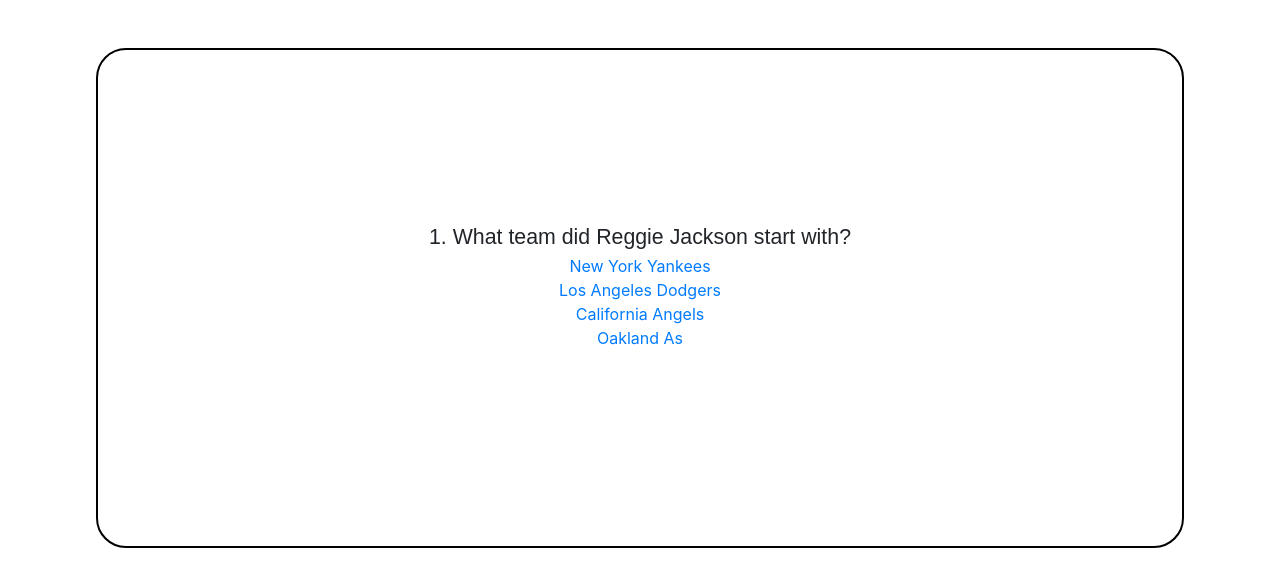
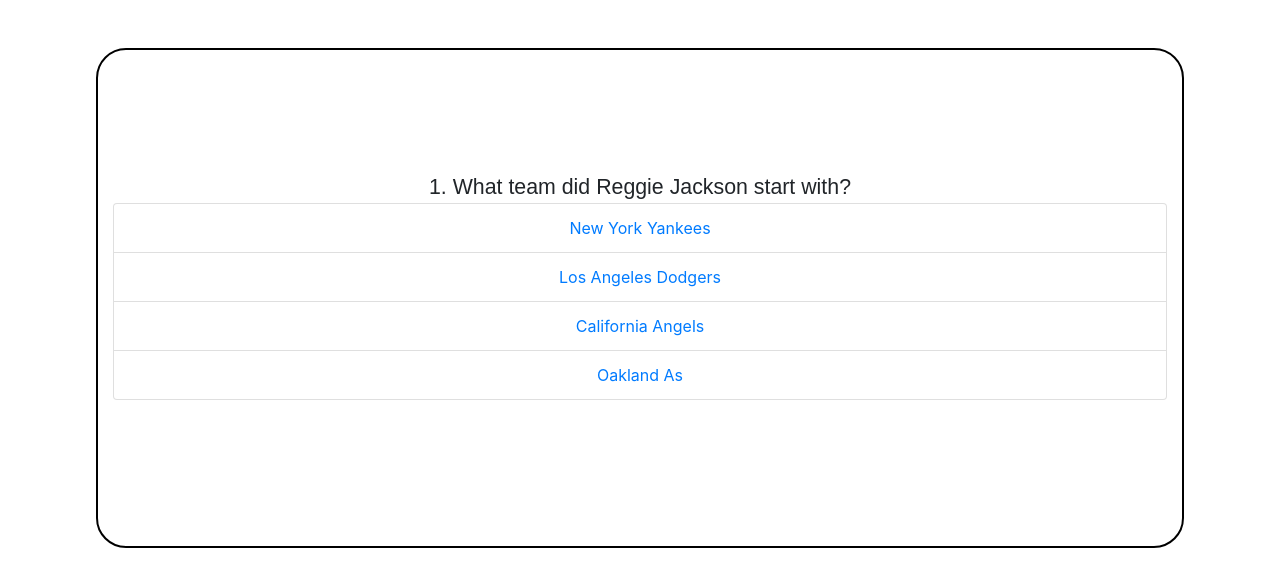
Before and after one commit to bigrollo/drquizzoDjango, a Django app: page /quizview/1 in a window 1280 px wide. Shown: the part 56-643 px from the top of the page. Run offline with Django 3.2, Linux system fonts and the light colour scheme; data comes from the database, SQL or seed files in the repository; both versions use the stored data as it was after the commit; some libraries are stand-ins or nearby versions.

Commit message:
Latest round of commits..

```diff
--- a/myweb/templates/quizview.html
+++ b/myweb/templates/quizview.html
@@ -14,7 +14,7 @@
 					<div id="quizQuestion">
 					</div>
 
-					<div id="quizAnswers">
+					<div id="quizAnswers" class="list-group">
 
 					</div>
 
--- a/static/scripts/quizView.js
+++ b/static/scripts/quizView.js
@@ -26,7 +26,7 @@
         	$.each(JSON.parse(data),function(index,object){
         		var theVal = object[index];
         		console.log(object["fields"].quizQuestiontext);
-        		quizData.push({"quizId" : object["fields"].quizId,"question" : object["fields"].quizQuestiontext,"quizAnswer" : object["fields"].quizAnswer,"quizResponses": object["fields"].quizResponses});
+        		quizData.push({"id" : object["pk"],"quizId" : object["fields"].quizId,"question" : object["fields"].quizQuestiontext,"quizAnswer" : object["fields"].quizAnswer,"quizResponses": object["fields"].quizResponses});
         	});
 
         	var response = JSON.parse(data);
@@ -112,6 +112,33 @@
 function displayAnswers()
 {
 	$.each(answerData,function(index,object){
-		$("#quizAnswers").append("<a href=''>" + answerData[index].qAnswer + "</a><br/>");
+		$("#quizAnswers").append("<a class='list-group-item Quizanswer' href='javascript:checkAnswer(\"" + answerData[index].answerId + "\",\"" + answerData[index].questionId + "\")'>" + answerData[index].qAnswer + "</a>");
 	});
 }
+
+
+// Function to check Answer selected..
+function checkAnswer(answer,quizId)
+{
+
+	// Find question from JSON Array a see if it's correct
+	$.each(quizData,function(index,object){
+		if(quizData[index].id = quizId)
+		{
+
+			// check if answer is correct.
+			if(quizData[index].quizAnswer == answer)
+			{
+				alert('You are Correct!');
+			}
+			else{
+				alert('You are Wrong!');
+			}
+
+			return false;
+		}
+	});
+
+
+	//alert(answer + " : " + quizId);
+}
--- a/static/styles/quizzoStyle1.css
+++ b/static/styles/quizzoStyle1.css
@@ -34,3 +34,9 @@
 	font-size:16pt;
 	font-family: arial;
 }
+
+
+.Quizanswer{
+
+  text-align:center;
+}
```
Also changed, not shown: db.sqlite3.
